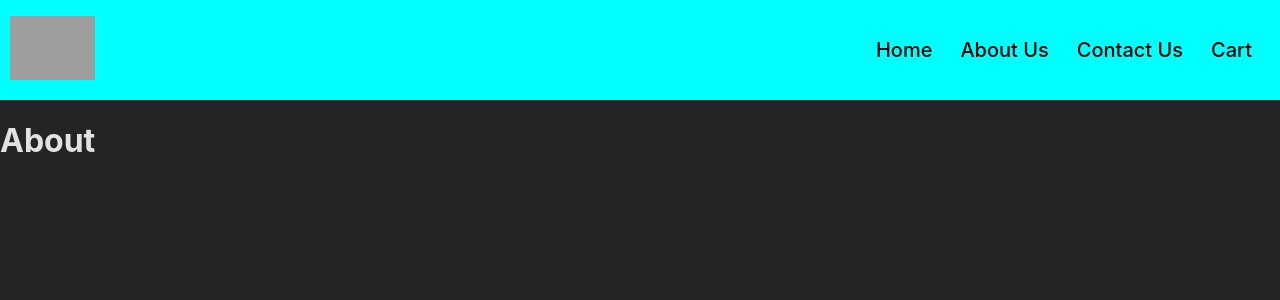
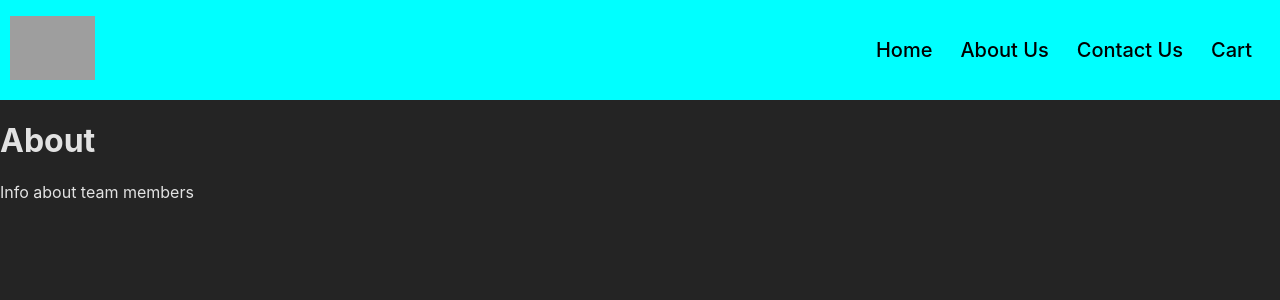
Before and after one commit to Vishal-080/Namaste_swiggy, a React (Vite) app: page /about in a window 1280 px wide. Shown: the top 300 px of the page. Built offline with nearby package versions, Linux system fonts and the light colour scheme; grey boxes are pictures that could not be loaded.

Commit message:
ABout us page

```diff
--- a/src/Components/About.jsx
+++ b/src/Components/About.jsx
@@ -4,6 +4,7 @@ const About = () => {
   return (
     <div>
       <h1>About</h1>
+      <p>Info about team members</p>
     </div>
   );
 };
```
